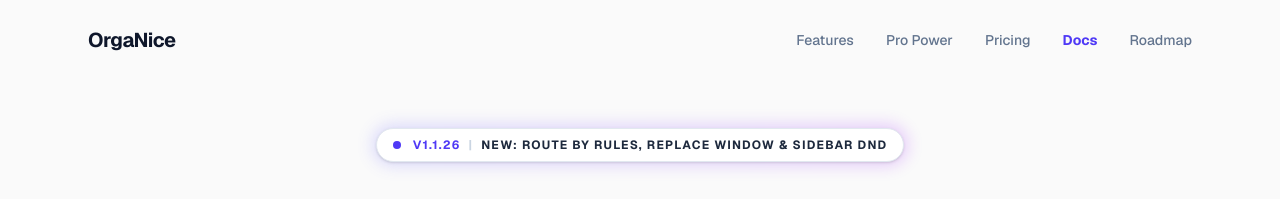
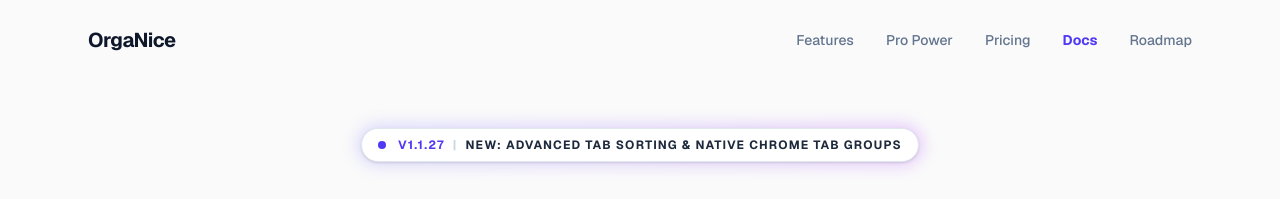
Before and after one commit to Khoaa123/OrgaNice_PlandingPage, a Next.js app: page /docs in a window 1280 px wide. Shown: the top 199 px of the page. Built offline with nearby package versions, Linux system fonts and the light colour scheme.

Commit message:
update code

```diff
--- a/app/docs/page.tsx
+++ b/app/docs/page.tsx
@@ -50,9 +50,9 @@ export default function DocsPage() {
                 <span className="relative inline-flex rounded-full h-2 w-2 bg-indigo-600"></span>
               </span>
               <p className="truncate uppercase">
-                <span className="text-indigo-600">v1.1.26</span>
+                <span className="text-indigo-600">v1.1.27</span>
                 <span className="mx-2 text-slate-300">|</span>
-                New: Route by Rules, Replace Window & Sidebar Dnd
+                New: Advanced Tab Sorting & Native Chrome Tab Groups
               </p>
             </a>
           </div>
@@ -262,6 +262,9 @@ export default function DocsPage() {
                   icon, and color.
                 </li>
                 <li>
+                  <strong>Open as Tab Group:</strong> Instantly convert your collection into a native Chrome Tab Group. The Tab Group automatically adopts your collection's name and intelligently matches its custom color.
+                </li>
+                <li>
                   <strong>Pin to Top:</strong> Pin collections to maintain them
                   at the top of the dashboard view.
                 </li>
@@ -289,8 +292,7 @@ export default function DocsPage() {
                   to move or copy multiple tabs simultaneously.
                 </li>
                 <li>
-                  <strong>Sort Tabs:</strong> Apply alphabetical (A–Z) sorting,
-                  or remove sorting for manual drag-and-drop ordering.
+                  <strong>Sort Tabs:</strong> Sort tabs by Name (A-Z, Z-A), Date Added (Newest, Oldest), or use Manual Drag & Drop ordering. Pinned tabs remain safely anchored at the top regardless of the sort mode.
                 </li>
                 <li>
                   <strong>Move to Folder:</strong> Transfer the entire
--- a/app/page.tsx
+++ b/app/page.tsx
@@ -64,9 +64,9 @@ export default function Home() {
                   <span className="relative inline-flex rounded-full h-2 w-2 bg-indigo-600"></span>
                 </span>
                 <p>
-                  <span className="text-indigo-600">v1.1.26</span>
+                  <span className="text-indigo-600">v1.1.27</span>
                   <span className="mx-2 text-slate-300">|</span>
-                  Route by Rules, Replace Window & Sidebar Dnd
+                  New: Advanced Sort Options & Chrome Tab Groups
                 </p>
               </div>
             </div>
@@ -230,6 +230,14 @@ export default function Home() {
                     <span className="pt-0.5">
                       Workspace & tab context menus
                     </span>
+                  </li>
+                  <li className="flex gap-3 items-start">
+                    <Icons.Check />{" "}
+                    <span className="pt-0.5">Advanced sort options</span>
+                  </li>
+                  <li className="flex gap-3 items-start">
+                    <Icons.Check />{" "}
+                    <span className="pt-0.5">Open as Chrome Tab Group</span>
                   </li>
                   <li className="flex gap-3 items-start">
                     <Icons.Check /> <span className="pt-0.5">Tab Rules</span>
```
